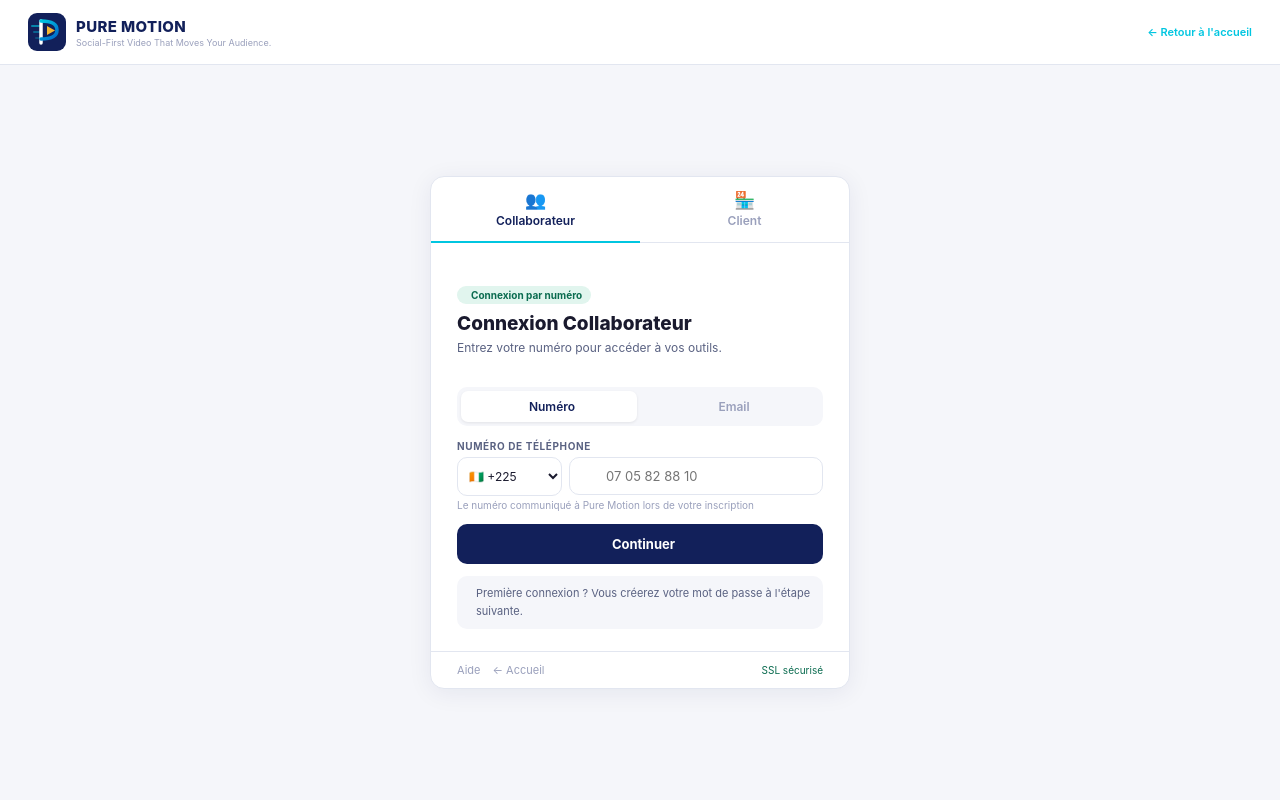
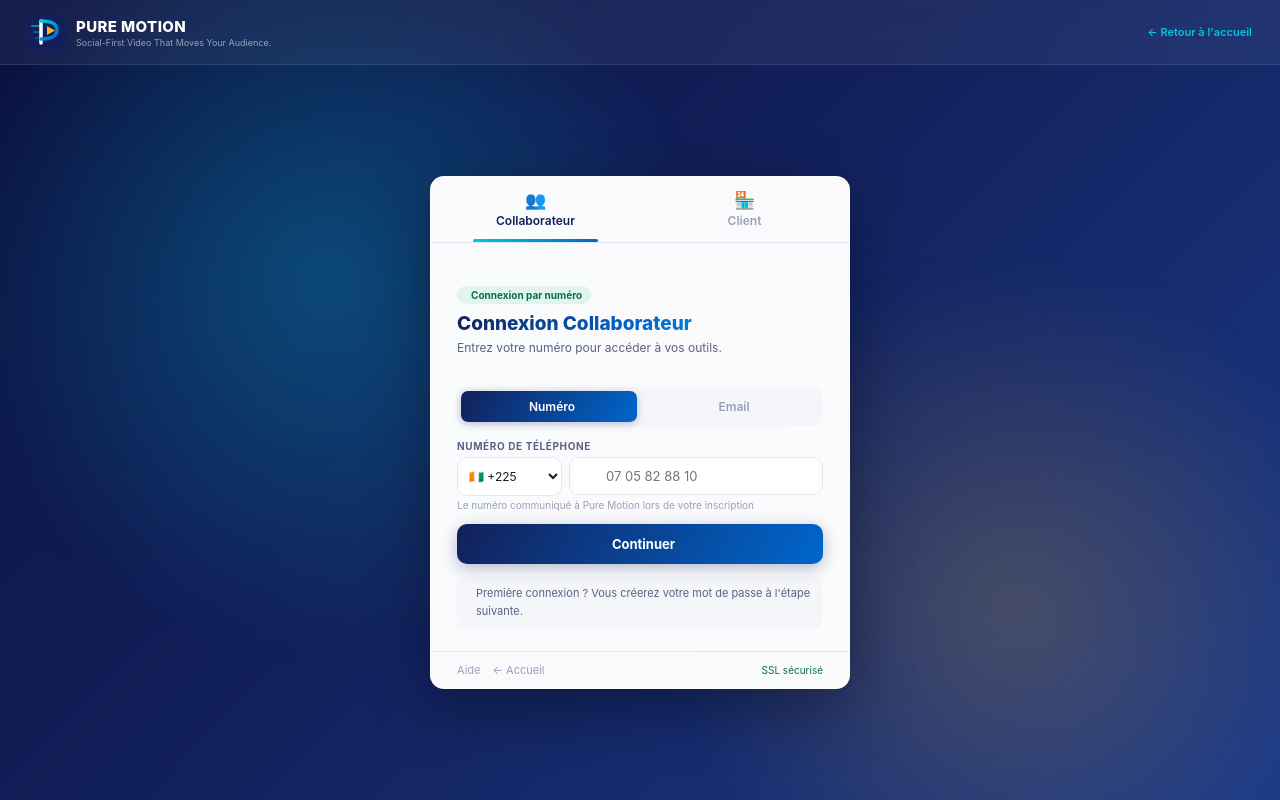
Before and after one commit to hiplogos-wq/pure-motion-backend, a website: page public/index.html in a window 1280 px wide. Both pictures are taken after a click on the element 537 px from the left and 484 px from the top of the page. Drawn offline with Linux system fonts and the light colour scheme.

Commit message:
Update index.html

```diff
--- a/public/index.html
+++ b/public/index.html
@@ -106,6 +106,108 @@ select.csel:focus{border-color:var(--cyan);}
 .id-tog-btn{flex:1;padding:8px;font-size:12px;font-weight:600;border:none;background:transparent;color:var(--hint);border-radius:7px;cursor:pointer;display:flex;align-items:center;justify-content:center;gap:6px;font-family:inherit;}
 .id-tog-btn.act{background:var(--white);color:var(--navy);box-shadow:0 1px 3px rgba(0,0,0,.08);}
 .id-tog-btn i{font-size:14px;}
+/* ═══════════════════════════════════════════
+   REFONTE VISUELLE — DYNAMIQUE & COLORÉE
+   Pure Motion : navy, cyan, gold
+   ═══════════════════════════════════════════ */
+
+/* Fond animé avec dégradé et formes flottantes */
+html,body{background:linear-gradient(135deg,#0a1240 0%,#12205A 45%,#1a3a8a 100%);position:relative;overflow-x:hidden;}
+body::before{
+  content:'';position:fixed;top:-15%;left:-10%;width:55vw;height:55vw;
+  background:radial-gradient(circle,rgba(0,198,224,.28),transparent 65%);
+  border-radius:50%;filter:blur(20px);z-index:0;
+  animation:floatA 18s ease-in-out infinite;
+}
+body::after{
+  content:'';position:fixed;bottom:-20%;right:-10%;width:50vw;height:50vw;
+  background:radial-gradient(circle,rgba(245,183,49,.22),transparent 65%);
+  border-radius:50%;filter:blur(20px);z-index:0;
+  animation:floatB 22s ease-in-out infinite;
+}
+@keyframes floatA{0%,100%{transform:translate(0,0) scale(1);}50%{transform:translate(8vw,6vh) scale(1.15);}}
+@keyframes floatB{0%,100%{transform:translate(0,0) scale(1);}50%{transform:translate(-7vw,-5vh) scale(1.2);}}
+
+.screen{position:relative;z-index:1;}
+
+/* Topbar transparente sur le fond sombre */
+.topbar{background:rgba(255,255,255,.06);backdrop-filter:blur(12px);border-bottom:1px solid rgba(255,255,255,.1);}
+.logo-name{color:#fff;}
+.logo-tag{color:rgba(255,255,255,.55);}
+.topbar-link{color:rgba(255,255,255,.55);}
+
+/* Cartes : verre dépoli lumineux, profondeur, animation d'entrée */
+.card,.wcard,.scard{
+  background:rgba(255,255,255,.98);
+  border:1px solid rgba(255,255,255,.5);
+  box-shadow:0 20px 60px rgba(0,0,0,.35), 0 0 0 1px rgba(255,255,255,.1) inset;
+  animation:cardIn .6s cubic-bezier(.16,1,.3,1);
+}
+@keyframes cardIn{from{opacity:0;transform:translateY(24px) scale(.97);}to{opacity:1;transform:translateY(0) scale(1);}}
+
+/* Titre en dégradé */
+.wtitle,.card-title,.stitle{
+  background:linear-gradient(120deg,#12205A,#0066CC,#00C6E0);
+  -webkit-background-clip:text;background-clip:text;
+  -webkit-text-fill-color:transparent;
+}
+
+/* Cartes de rôle : plus vivantes */
+.rcard{border:2px solid var(--bord);border-radius:14px;position:relative;overflow:hidden;background:var(--white);}
+.rcard::before{
+  content:'';position:absolute;inset:0;opacity:0;transition:opacity .25s;z-index:0;
+}
+.rcard.rc-c::before{background:linear-gradient(135deg,rgba(0,198,224,.1),rgba(0,102,204,.06));}
+.rcard.rc-cl::before{background:linear-gradient(135deg,rgba(245,183,49,.12),rgba(253,208,90,.06));}
+.rcard:hover::before{opacity:1;}
+.rcard>*{position:relative;z-index:1;}
+.rcard:hover{transform:translateY(-4px);}
+.rcard.rc-c:hover{border-color:var(--cyan);box-shadow:0 12px 30px rgba(0,198,224,.25);}
+.rcard.rc-cl:hover{border-color:var(--gold);box-shadow:0 12px 30px rgba(245,183,49,.25);}
+.rci{transition:transform .25s;}
+.rcard:hover .rci{transform:scale(1.15) rotate(-5deg);}
+
+/* Boutons : dégradés dynamiques + effet de brillance */
+.btn-n{
+  background:linear-gradient(120deg,#12205A,#0066CC);
+  position:relative;overflow:hidden;box-shadow:0 4px 16px rgba(18,32,90,.3);
+}
+.btn-n::after{
+  content:'';position:absolute;top:0;left:-100%;width:100%;height:100%;
+  background:linear-gradient(90deg,transparent,rgba(255,255,255,.25),transparent);
+  transition:left .5s;
+}
+.btn-n:hover{background:linear-gradient(120deg,#1a2d80,#0077ee);transform:translateY(-2px);box-shadow:0 8px 24px rgba(0,102,204,.4);}
+.btn-n:hover::after{left:100%;}
+.btn-g{
+  background:linear-gradient(120deg,#F5B731,#FDD05A);
+  box-shadow:0 4px 16px rgba(245,183,49,.35);
+}
+.btn-g:hover{transform:translateY(-2px);box-shadow:0 8px 24px rgba(245,183,49,.5);}
+
+/* Onglet actif : soulignement dégradé */
+.rtab.act{border-bottom-color:transparent;position:relative;}
+.rtab.act::after{
+  content:'';position:absolute;bottom:-1px;left:20%;right:20%;height:2.5px;
+  background:linear-gradient(90deg,var(--cyan),var(--blue));border-radius:2px;
+}
+
+/* Toggle identifiant : dégradé sur l'actif */
+.id-tog-btn.act{background:linear-gradient(120deg,#12205A,#0066CC);color:#fff;box-shadow:0 2px 8px rgba(18,32,90,.25);}
+
+/* Icône de succès animée */
+.sicon{background:linear-gradient(135deg,#1D9E75,#0a6b4f)!important;box-shadow:0 8px 24px rgba(29,158,117,.4);animation:pop .5s cubic-bezier(.16,1.4,.3,1);}
+@keyframes pop{from{transform:scale(0);}to{transform:scale(1);}}
+
+/* Inputs focus plus lumineux */
+input:focus{border-color:var(--cyan);box-shadow:0 0 0 4px rgba(0,198,224,.14);}
+
+/* Badge sécurité brillant */
+.sec-badge{position:relative;}
+
+@media(max-width:520px){
+  body::before,body::after{width:90vw;height:90vw;}
+}
 </style>
 </head>
 <body>
```
